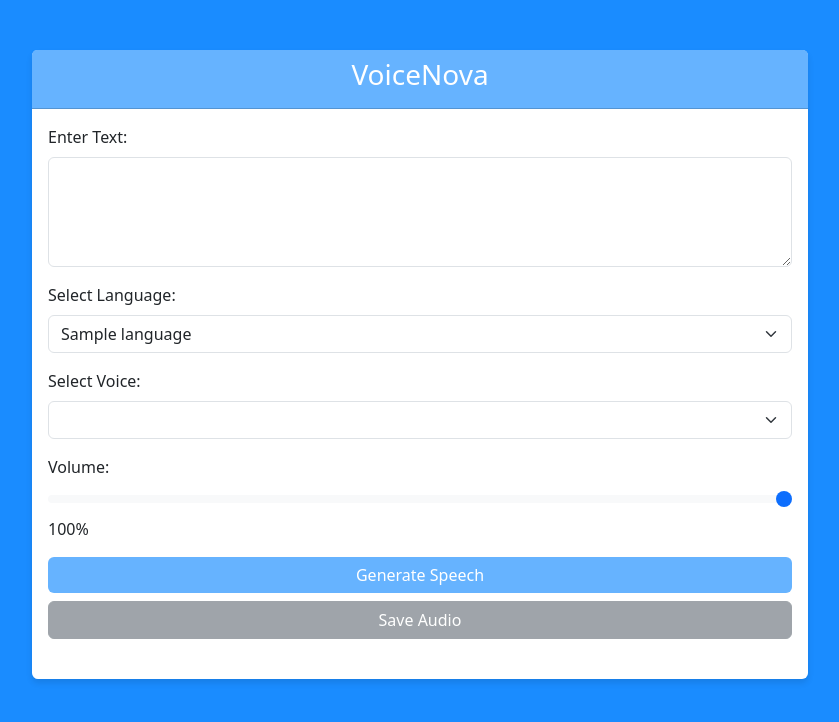
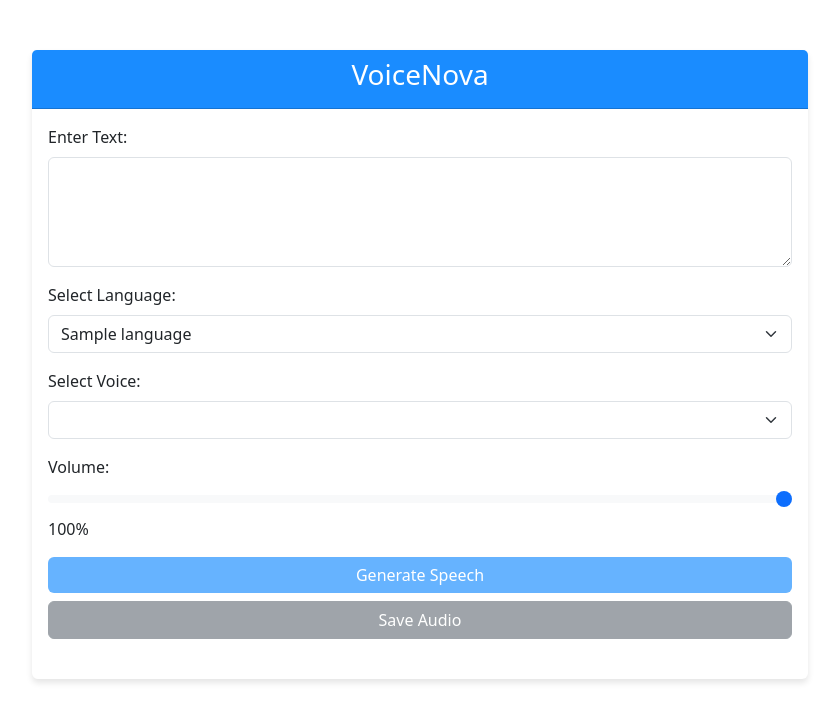
Before and after one commit to awaisk125/text-to-speech-app, a Flask app: template templates/index.html in a window 1280 px wide. Shown: the top 722 px of the page, without its empty margins (220-1059 px from the left). Run offline with Flask 3, Linux system fonts and the light colour scheme; the template is opened without the code that fills it: most values are stand-ins (such as "Sample title", 1, 10 or a date in 2020); lists and menus that the app fills with data are empty.

Commit message:
index.html

```diff
--- a/templates/index.html
+++ b/templates/index.html
@@ -11,7 +11,7 @@
     <link href="https://cdn.jsdelivr.net/npm/bootstrap@5.3.0/dist/css/bootstrap.min.css" rel="stylesheet">
     <style>
         body {
-            background-color: #1a8cff;
+            background-color: #ffffff;
         }
         .container {
             max-width: 800px;
@@ -22,7 +22,7 @@
             box-shadow: 0 4px 6px rgba(0, 0, 0, 0.1);
         }
         .card-header {
-            background-color: #66b3ff;
+            background-color: #1a8cff;
             color: white;
             font-weight: bold;
         }
```
